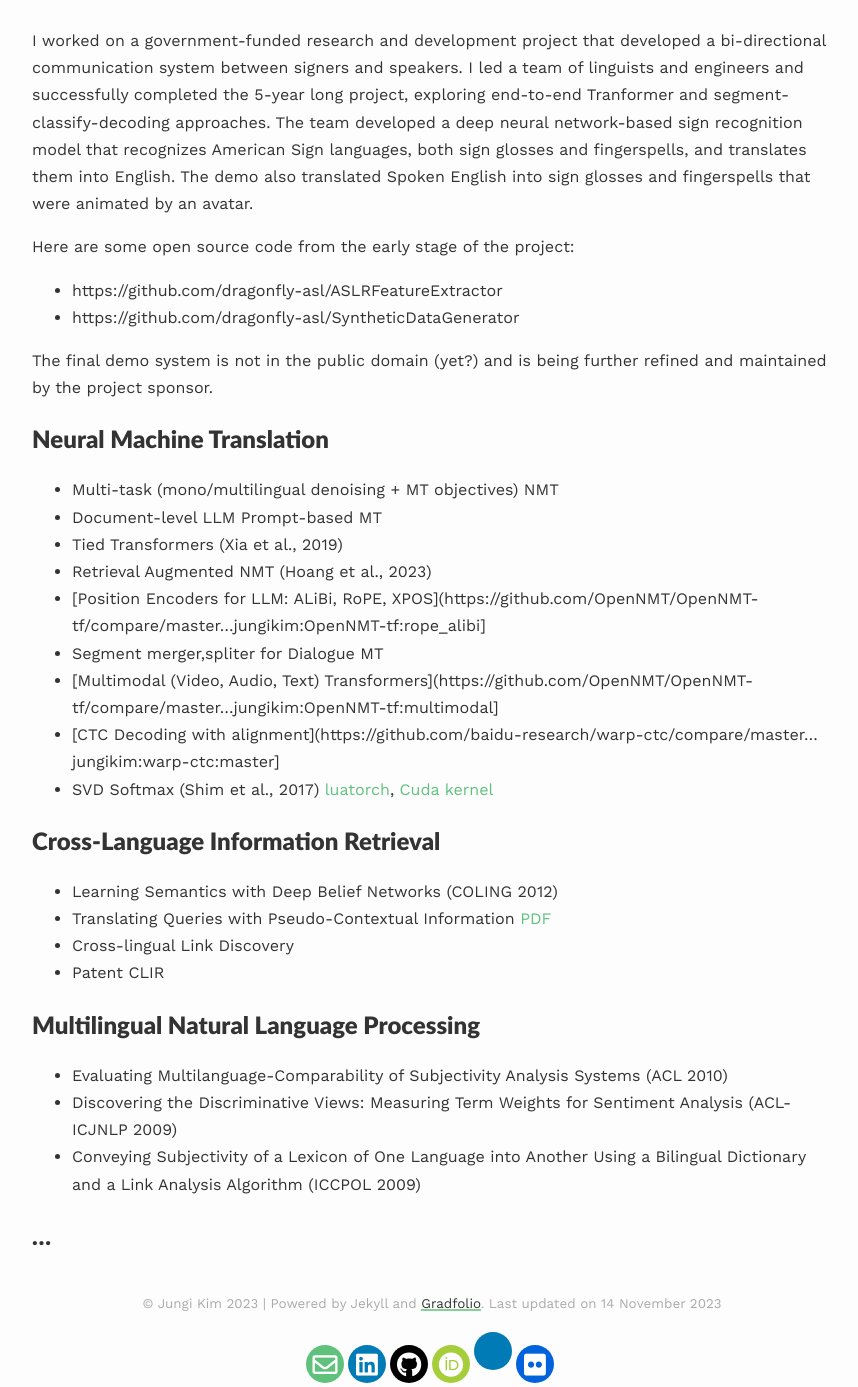
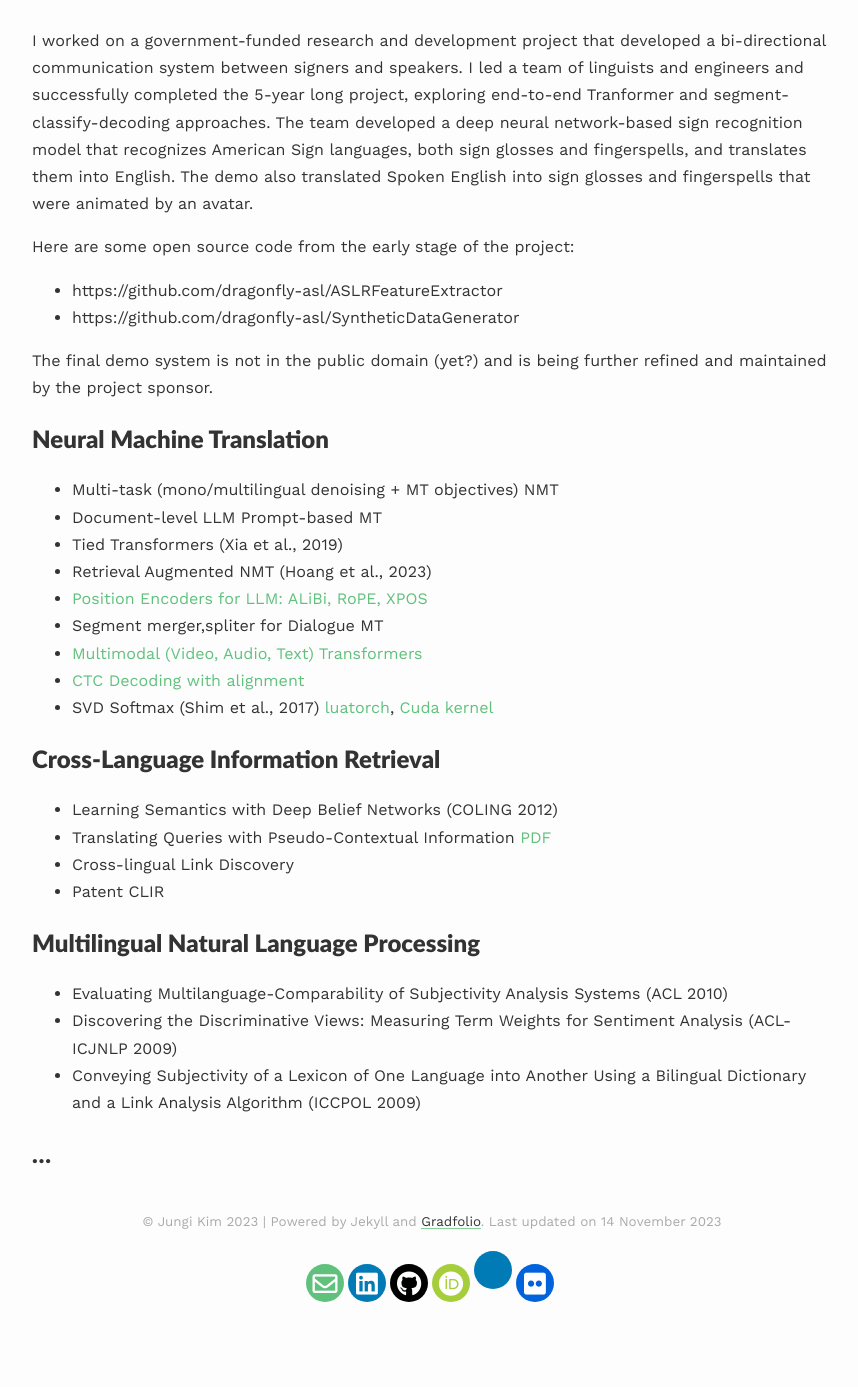
Before and after one commit to jungikim/jungikim.github.io, a Jekyll site: the page built from _pages/projects.md, in a window 1280 px wide, cut to the strip 480-1867 px from the top of the page. Shown: the whole strip, without its empty margins (208-1066 px from the left). Built offline with Jekyll 4.4.1, drawn with Linux system fonts in a browser that asks for light colours; nearby versions of some CDN libraries; a style sheet for code colours, icons or effects is not loaded; after the commit the page ends 1786 px from its top, so only the background shows below that.

Commit message:
Update projects.md

```diff
--- a/_pages/projects.md
+++ b/_pages/projects.md
@@ -37,10 +37,10 @@ The final demo system is not in the public domain (yet?) and is being further re
  - Document-level LLM Prompt-based MT
  - Tied Transformers (Xia et al., 2019)
  - Retrieval Augmented NMT (Hoang et al., 2023)
- - [Position Encoders for LLM: ALiBi, RoPE, XPOS](https://github.com/OpenNMT/OpenNMT-tf/compare/master...jungikim:OpenNMT-tf:rope_alibi]
+ - [Position Encoders for LLM: ALiBi, RoPE, XPOS](https://github.com/OpenNMT/OpenNMT-tf/compare/master...jungikim:OpenNMT-tf:rope_alibi)
  - Segment merger,spliter for Dialogue MT
- - [Multimodal (Video, Audio, Text) Transformers](https://github.com/OpenNMT/OpenNMT-tf/compare/master...jungikim:OpenNMT-tf:multimodal]
- - [CTC Decoding with alignment](https://github.com/baidu-research/warp-ctc/compare/master...jungikim:warp-ctc:master]
+ - [Multimodal (Video, Audio, Text) Transformers](https://github.com/OpenNMT/OpenNMT-tf/compare/master...jungikim:OpenNMT-tf:multimodal)
+ - [CTC Decoding with alignment](https://github.com/baidu-research/warp-ctc/compare/master...jungikim:warp-ctc:master)
  - SVD Softmax (Shim et al., 2017) [luatorch](https://github.com/torch/nn/compare/master...jungikim:nn:svdlinear), [Cuda kernel](https://github.com/torch/cunn/compare/master...jungikim:cunn:svdlinear)
 
 
```
